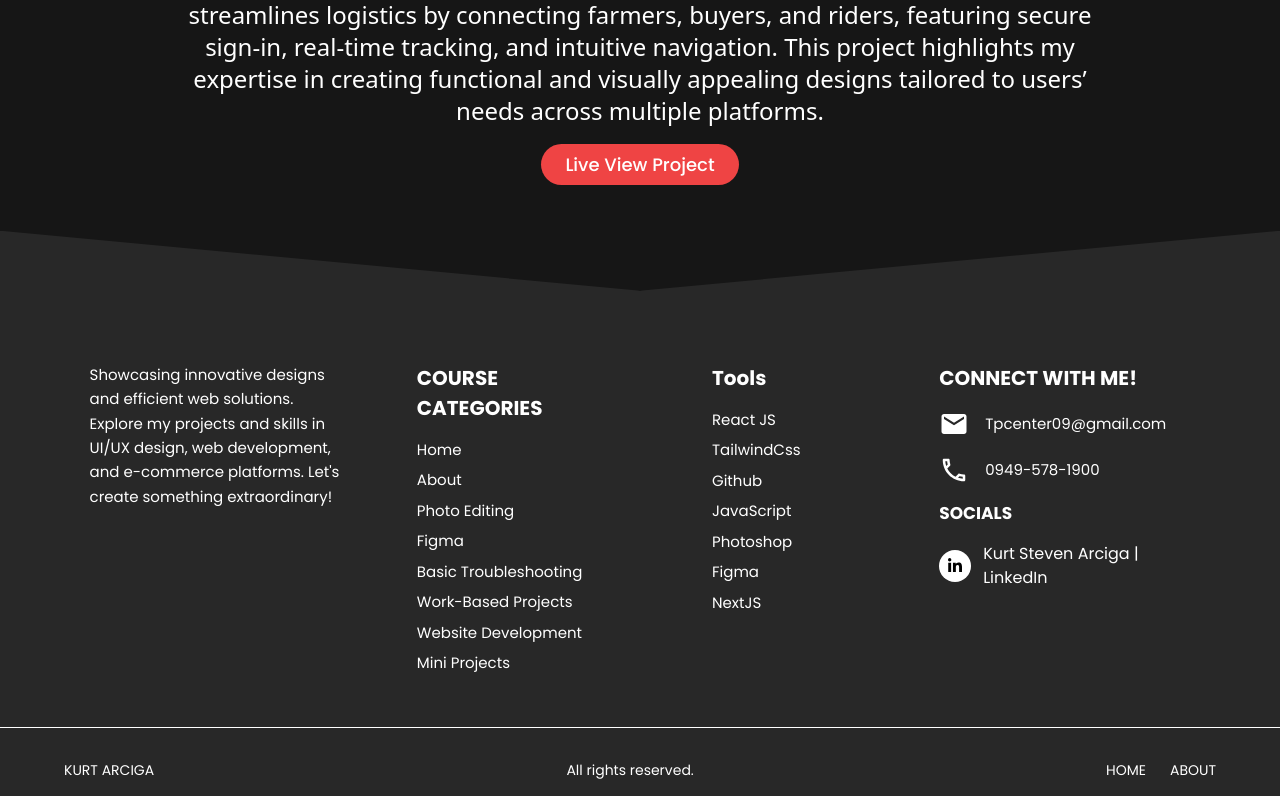
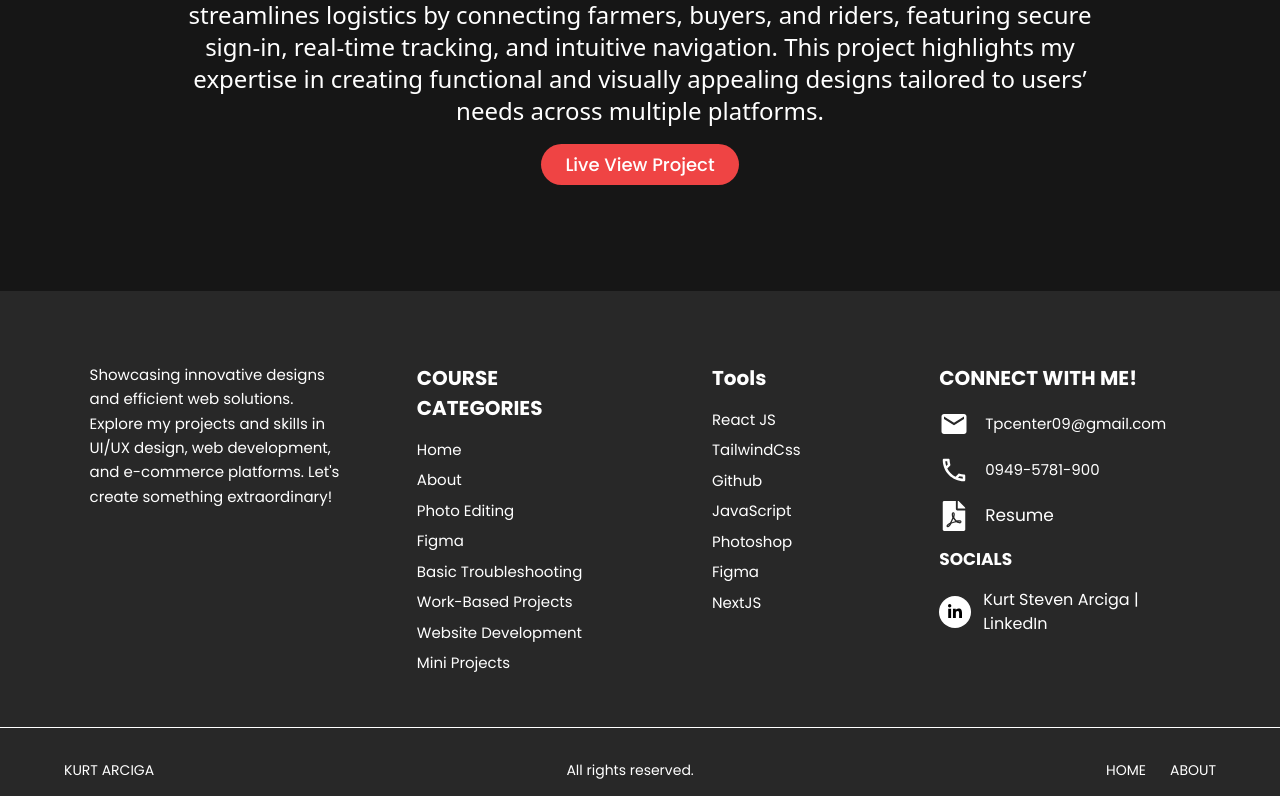
Before and after one commit to tpcenter13/Portfolio, a React (Vite) app in the folder Portfolio/: page /figma in a window 1280 px wide. Shown: the part 2923-3719 px from the top of the page. Built offline with nearby package versions, Linux system fonts and the light colour scheme.

Commit message:
new features

```diff
--- a/Portfolio/src/components/Footer2.jsx
+++ b/Portfolio/src/components/Footer2.jsx
@@ -1,32 +1,20 @@
 import React from "react";
-import { FaLinkedinIn } from "react-icons/fa";
+import { FaLinkedinIn, FaFilePdf } from "react-icons/fa";
 import { MdEmail, MdOutlinePhone } from "react-icons/md";
 import { Link } from "react-router-dom";
 
 const Footer2 = () => {
+  // 📌 Copy Email to Clipboard
+  const copyToClipboard = () => {
+    navigator.clipboard.writeText("Tpcenter09@gmail.com");
+    alert("Email copied to clipboard!");
+  };
+
   return (
     <div className="relative bg-[#282828] text-white w-full">
       {/* Slanted Shape */}
       <div className="relative">
         <div className="absolute top-0 left-0 w-full h-[150px] bg-[#282828]" />
-
-        {/* Left Polygon - Hidden on mobile */}
-        <div
-          className="absolute top-[-60px] w-full h-[120px] hidden md:block"
-          style={{
-            background: "linear-gradient(to top, transparent 50%, #282828 50%)",
-            clipPath: "polygon(0 0, 50% 50%, 0 100%)",
-          }}
-        />
-
-        {/* Right Polygon - Hidden on mobile */}
-        <div
-          className="absolute top-[-60px] w-full h-[120px] hidden md:block"
-          style={{
-            background: "linear-gradient(to top, transparent 50%, #282828 50%)",
-            clipPath: "polygon(100% 0, 100% 100%, 50% 50%)",
-          }}
-        />
       </div>
 
       <div className="my-8" />
@@ -37,10 +25,8 @@ const Footer2 = () => {
           {/* Footer Description */}
           <div className="space-y-4">
             <p className="text-[15px] leading-relaxed">
-              Showcasing innovative designs and
-              efficient web solutions. Explore my
-              projects and skills in UI/UX design,
-              web development, and e-commerce platforms.
+              Showcasing innovative designs and efficient web solutions. Explore my
+              projects and skills in UI/UX design, web development, and e-commerce platforms.
               Let's create something extraordinary!
             </p>
           </div>
@@ -59,11 +45,7 @@ const Footer2 = () => {
                 ["Website Development", "/websiteDevelopment"],
                 ["Mini Projects", "/miniprojects"]
               ].map(([label, to]) => (
-      <Link
-        key={to}
-        to={to}
-        className="text-white hover:underline transition-colors duration-200"
-      >
+                <Link key={to} to={to} className="text-white hover:underline transition-colors duration-200">
                   {label}
                 </Link>
               ))}
@@ -75,69 +57,102 @@ const Footer2 = () => {
             <h1 className="text-[20px] font-bold">Tools</h1>
             <div className="flex flex-col gap-2 text-[15px]">
               {["React JS", "TailwindCss", "Github", "JavaScript", "Photoshop", "Figma", "NextJS"].map((tool) => (
-      <span
-        key={tool}
-        className="text-white font-normal"
-      >
+                <span key={tool} className="text-white font-normal">
                   {tool}
                 </span>
               ))}
             </div>
           </div>
 
-          {/* Connect with Us */}
+          {/* Connect with Me */}
           <div className="space-y-4">
             <h1 className="text-[20px] font-bold">CONNECT WITH ME!</h1>
             <div className="flex flex-col gap-4 text-[15px]">
-              <div className="flex items-center gap-4">
-                <MdEmail className="text-3xl text-white" />
-                <span className="break-all">Tpcenter09@gmail.com</span>
+
+              {/* 📩 Email with Copy to Clipboard */}
+              <div className="flex items-center gap-4 cursor-pointer group" onClick={copyToClipboard}>
+                <MdEmail className="text-3xl text-white transition-all duration-300 group-hover:text-red-500 group-hover:scale-110 group-hover:rotate-6" />
+                <span className="break-all text-white transition-all duration-300 group-hover:text-red-400">
+                  Tpcenter09@gmail.com
+                </span>
               </div>
-              <div className="flex items-center gap-4">
-                <MdOutlinePhone className="text-3xl text-white" />
-                <span>0949-578-1900</span>
+
+              {/* 📞 Phone */}
+              <div
+                className="flex items-center gap-4 cursor-pointer group"
+                onClick={() => {
+                  navigator.clipboard.writeText("09asdasd");
+                  alert("Phone number copied to clipboard!");
+                  }}
+                >
+              {/* Phone Icon with Hover Animation */}
+              <MdOutlinePhone className="text-3xl text-white transition-all duration-300 group-hover:text-red-500 group-hover:scale-110 group-hover:rotate-6" />
+
+              {/* Phone Number with Hover Animation */}
+              <span className="text-white transition-all duration-300 group-hover:text-red-400">
+                0949-5781-900
+               </span>
+              </div>
+
+
+              {/* 📄 Resume Download */}
+              <div>
+                <a href="/assets/Resume.pdf" download="Resume.pdf" className="flex items-center gap-4 group" title="Download my resume PDF file">
+                  <FaFilePdf className="text-white text-3xl transform transition-all duration-300 group-hover:text-red-500 group-hover:scale-110 group-hover:rotate-6" />
+                  <h1 className="text-[17px] text-white transition-all duration-300 group-hover:text-red-400 relative
+                   after:content-[''] after:absolute after:left-0 after:bottom-0 after:w-0 after:h-[2px]
+                   after:bg-red-400 after:transition-all after:duration-300 group-hover:after:w-full">
+                    Resume
+                  </h1>
+                </a>
               </div>
             </div>
 
-            {/* Socials */}
+            {/* 🌍 Socials */}
               <div className="space-y-4 mt-6">
                 <h1 className="text-[17px] font-bold">SOCIALS</h1>
-              <div className="flex items-center gap-3">
-                <div className="rounded-full p-2 bg-white flex items-center justify-center">
-                  <FaLinkedinIn className="text-black" />
+
+                {/* Group for hover effects on both icon and text */}
+                <div className="flex items-center gap-3 group cursor-pointer">
+
+                {/* LinkedIn Icon Animation */}
+              <div
+                className="rounded-full p-2 bg-white flex items-center justify-center transition-all duration-300
+                 group-hover:bg-red-500 group-hover:scale-110"
+              >
+                <FaLinkedinIn className="text-black transition-all duration-300 group-hover:text-white" />
               </div>
+
+                  {/* LinkedIn Text Animation */}
                   <a
                     href="https://www.linkedin.com/in/kurt-steven-arciga-83a2302b3/"
                     target="_blank"
                     rel="noopener noreferrer"
-                className="text-white hover:underline text-[16px] flex items-center"
+                    className="text-white text-[16px] flex items-center transition-all duration-300 group-hover:text-red-500
+                 relative after:content-[''] after:absolute after:left-0 after:bottom-0 after:w-0 after:h-[2px]
+                 after:bg-red-500 after:transition-all after:duration-300 group-hover:after:w-full"
                   >
                   Kurt Steven Arciga | LinkedIn
                   </a>
                   </div>
+              </div>
+
 
           </div>
         </div>
       </div>
-      </div>
 
-      <div className="my-6" />
-
-      {/* White Line */}
+      {/* ⚪ White Line */}
       <hr className="border-t border-white my-4" />
 
-      {/* Bottom Section */}
+      {/* 📌 Bottom Section */}
       <div className="px-4 md:px-[5%] py-4">
         <div className="flex flex-col md:flex-row items-center justify-between gap-4">
           {/* Left Text */}
-          <div className="text-sm">
-            KURT ARCIGA
-          </div>
+          <div className="text-sm">KURT ARCIGA</div>
 
           {/* Center Text */}
-          <div className="text-sm text-center">
-           All rights reserved.
-          </div>
+          <div className="text-sm text-center">All rights reserved.</div>
 
           {/* Right Navigation */}
           <div className="flex items-center gap-6 text-sm">
```
Also changed, not shown: 1 other file (tests, documents, lock files or other folders). Lines whose indentation alone changed are shown as unchanged.
